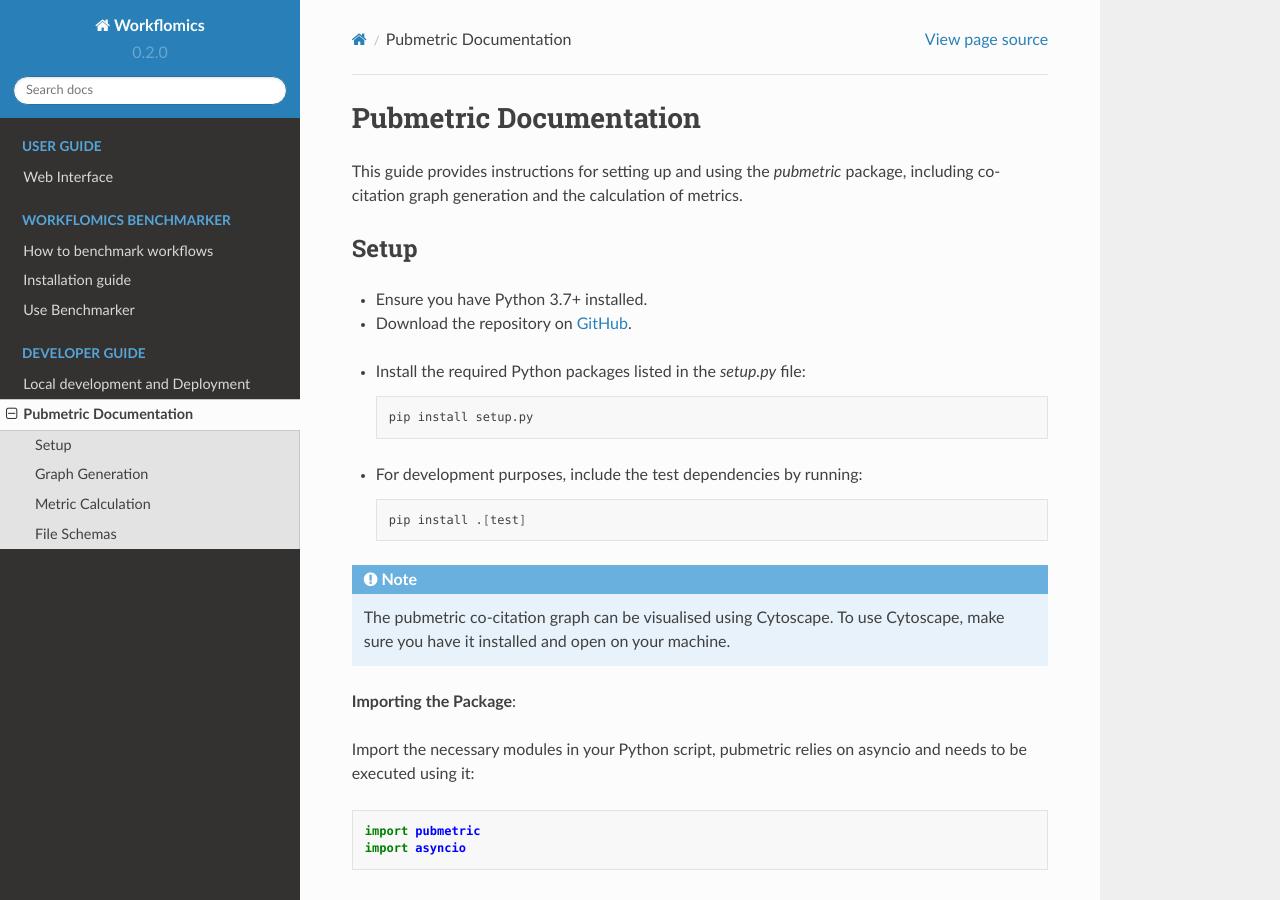
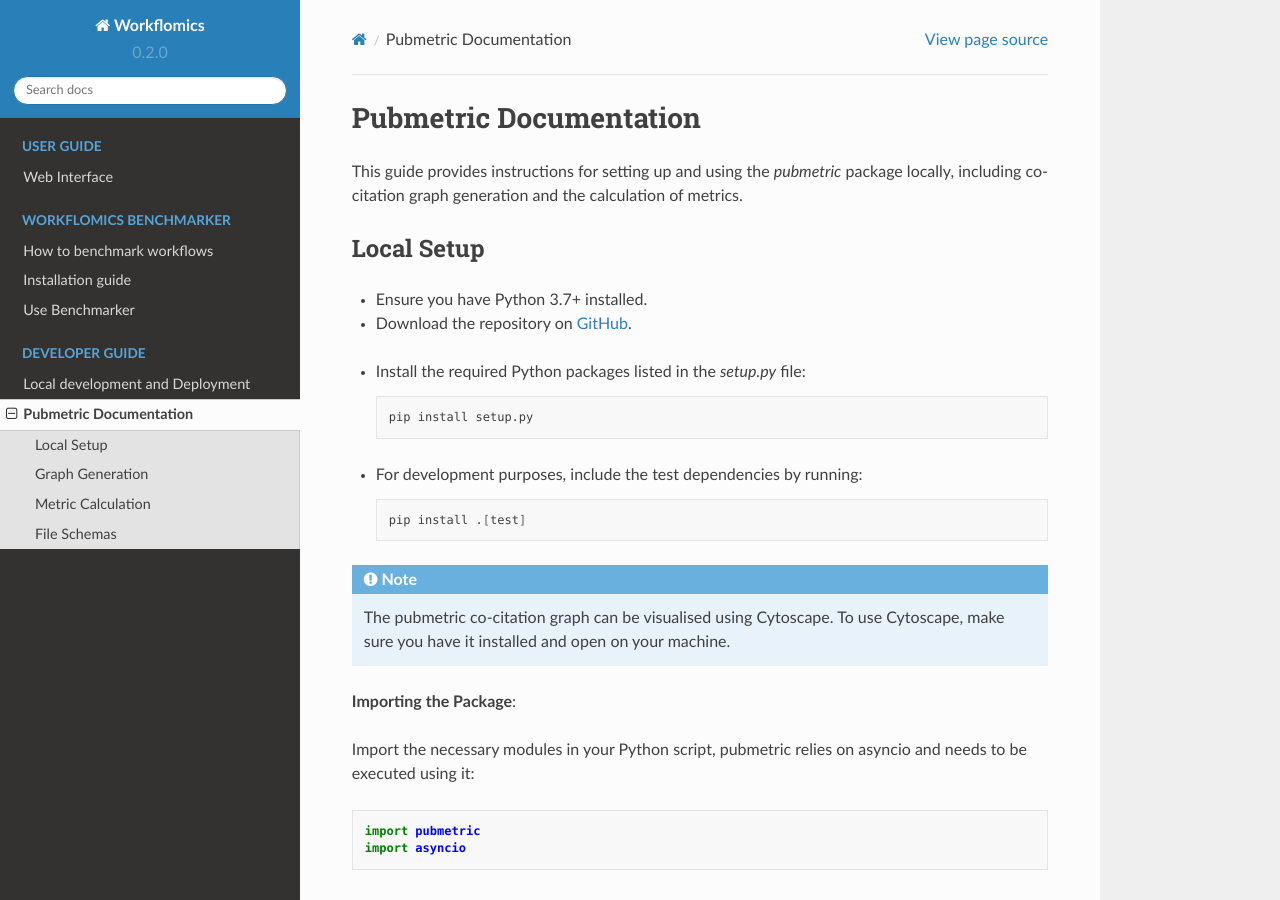
Before and after one commit to Workflomics/workflomics-readthedocs, a Sphinx documentation site: the page built from docs/source/basics/pubmetric.rst, in a window 1280 px wide and 900 px high. Built offline with Sphinx 7.4.7 and the Read the Docs theme 2.0.0, drawn with Linux system fonts in a browser that asks for light colours.

```diff
--- a/docs/source/basics/pubmetric.rst
+++ b/docs/source/basics/pubmetric.rst
@@ -1,10 +1,11 @@
 Pubmetric Documentation
 #######################
 
-This guide provides instructions for setting up and using the `pubmetric` package, including co-citation graph generation and the calculation of metrics.
+This guide provides instructions for setting up and using the `pubmetric` package locally, including co-citation graph generation and the calculation of metrics.
 
-Setup
-*****
+
+Local Setup
+***********
 
 
 - Ensure you have Python 3.7+ installed.
@@ -35,6 +36,7 @@ Import the necessary modules in your Python script, pubmetric relies on asyncio
 
    import pubmetric
    import asyncio
+
 
 Graph Generation
 *****************
```
Also changed, not shown: docs/source/basics/pubmetric_api.rst (added, +52 -0 lines).
